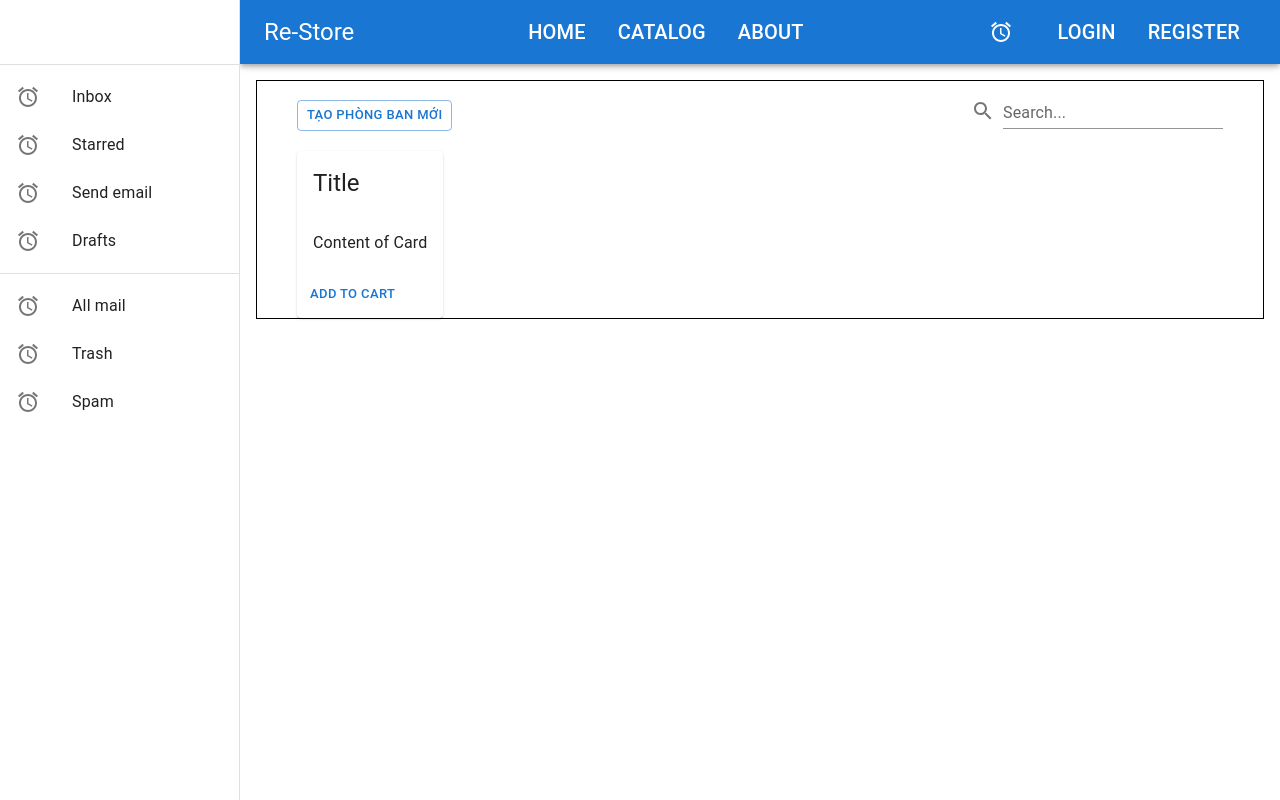
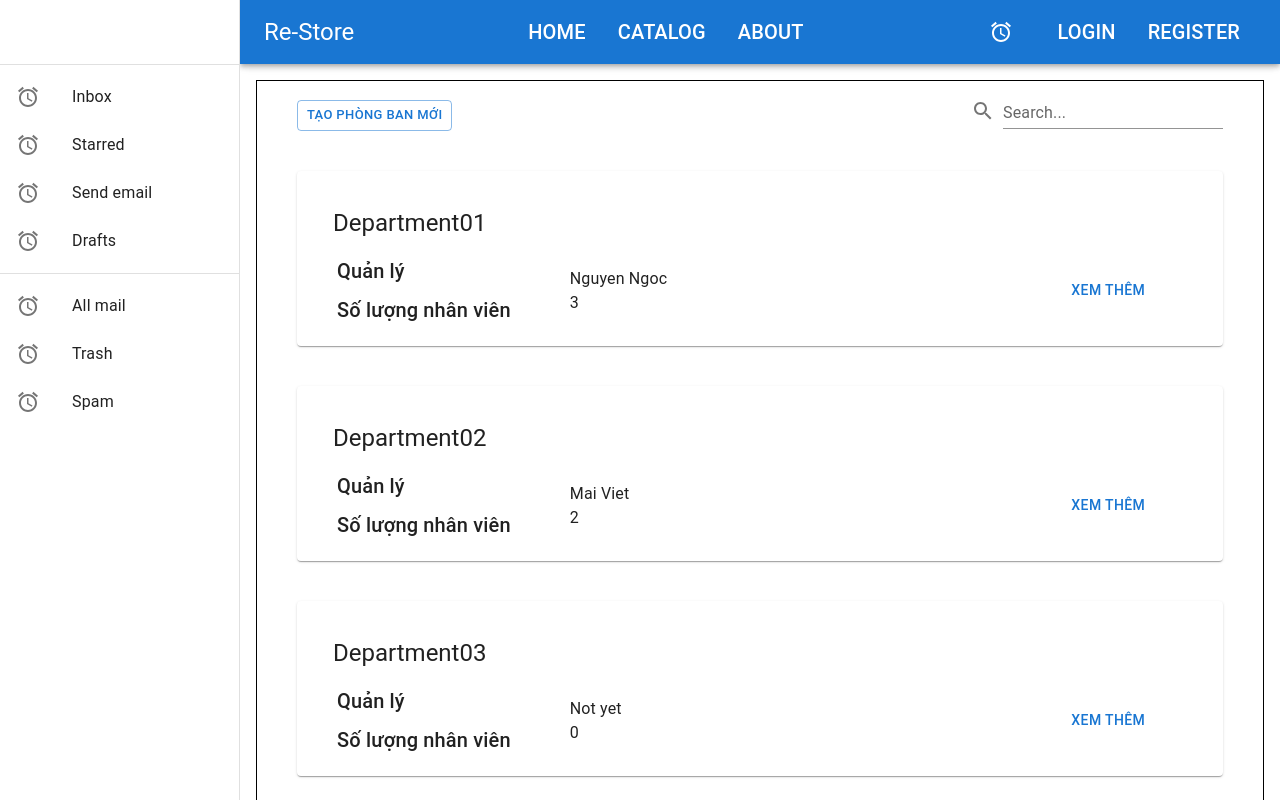
Before and after one commit to huylinhit/hr_management_system, a React (Create React App) app: page /department-list in a window 1280 px wide. Shown: the top 800 px of the page. Built offline with nearby package versions, Linux system fonts and the light colour scheme.

Commit message:
Complete view department list

```diff
--- /dev/null
+++ b/src/app/models/department.ts
@@ -0,0 +1,4 @@
+export interface Department {
+    departmentId: number;
+    departmentName: string;
+}
--- /dev/null
+++ b/src/app/models/userInfor.ts
@@ -0,0 +1,20 @@
+export interface UserInfor {
+    staffId: number;
+    userId: number;
+    lastName: string;
+    firstName: string;
+    dob: string;
+    phone: string;
+    gender: number;
+    address: string;
+    country: string;
+    citizenId: string;
+    departmentId: number;
+    position: string;
+    hireDate: string;
+    bankAccount: string;
+    bankAccountName: string;
+    bank: string;
+    WorkTimeByYear: number;
+    accountStatus: number;
+}
--- /dev/null
+++ b/src/app/store/data.tsx
@@ -0,0 +1,25 @@
+export const USERINFOR = [
+    {staffId: 1, userId: 1, lastName:"Nguyen", firstName:"Ngoc", dob:"2003-09-15", phone:"0909090909", gender:0, address:"hok bik",
+      country:"VietNam", citizenId:"086728991835", departmentId: 1, position: "Manager", hireDate:"2020-01-01", bankAccount:"oidwofew",
+      bankAccountName:"Nguyen Bao Ngoc", bank:"abbank", WorkTimeByYear:12, accountStatus:1},
+    {staffId: 1, userId: 1, lastName:"Nguyen", firstName:"Ngoc", dob:"2003-09-15", phone:"0909090909", gender:0, address:"hok bik",
+      country:"VietNam", citizenId:"086728991835", departmentId: 1, position: "", hireDate:"2020-01-01", bankAccount:"oidwofew",
+      bankAccountName:"Nguyen Bao Ngoc", bank:"abbank", WorkTimeByYear:12, accountStatus:1},
+    {staffId: 1, userId: 1, lastName:"Nguyen", firstName:"Ngoc", dob:"2003-09-15", phone:"0909090909", gender:0, address:"hok bik",
+      country:"VietNam", citizenId:"086728991835", departmentId: 1, position: "", hireDate:"2020-01-01", bankAccount:"oidwofew",
+      bankAccountName:"Nguyen Bao Ngoc", bank:"abbank", WorkTimeByYear:12, accountStatus:1},
+    {staffId: 1, userId: 1, lastName:"Mai", firstName:"Viet", dob:"2003-09-15", phone:"0909090909", gender:0, address:"hok bik",
+      country:"VietNam", citizenId:"086728991835", departmentId: 2, position: "Manager", hireDate:"2020-01-01", bankAccount:"oidwofew",
+      bankAccountName:"Nguyen Bao Ngoc", bank:"abbank", WorkTimeByYear:12, accountStatus:1},
+    {staffId: 1, userId: 1, lastName:"Nguyen", firstName:"Ngoc", dob:"2003-09-15", phone:"0909090909", gender:0, address:"hok bik",
+      country:"VietNam", citizenId:"086728991835", departmentId: 2, position: "", hireDate:"2020-01-01", bankAccount:"oidwofew",
+      bankAccountName:"Nguyen Bao Ngoc", bank:"abbank", WorkTimeByYear:12, accountStatus:1},
+  ]
+
+export const DEPARTMENT = [
+    {departmentId: 1, departmentName: "Department01"},
+    {departmentId: 2, departmentName: "Department02"},
+    {departmentId: 3, departmentName: "Department03"},
+    {departmentId: 4, departmentName: "Department04"},
+    {departmentId: 5, departmentName: "Department05"},
+  ]
--- a/src/features/department/DepartmentPage.tsx
+++ b/src/features/department/DepartmentPage.tsx
@@ -6,16 +6,31 @@ import DepartmentHeader from "./component/DepartmentHeader";
 
 // style
 import "./DepartmentPage.css"
+import { useState } from "react";
 
+// api
+import { Department } from "../../app/models/department";
+import { UserInfor } from "../../app/models/userInfor";
+
+// Fake data
+import { USERINFOR } from "../../app/store/data"
+import { DEPARTMENT } from "../../app/store/data"
 
 export default function DepartmentPage () {
+  // -------------------------- VAR -----------------------------
+  // -------------------------- STATE ---------------------------
+  const [departments, setDepartments] = useState<Department[]>(DEPARTMENT)
+  const [staffs, setStaffs] = useState<UserInfor[]>(USERINFOR)
+  // -------------------------- REDUX ---------------------------
+  // -------------------------- EFFECT --------------------------
+  // -------------------------- MAIN ----------------------------
   return (
     <Box className="page-content">
-      <Grid xs={12} sx={{ marginBottom: "20px" }}>
+      <Grid container xs={12} sx={{ marginBottom: "20px" }}>
         <DepartmentHeader />
       </Grid>
       <Grid container xs={12}>
-        <DepartmentList />
+        <DepartmentList departments={departments} staffs={staffs} />
       </Grid>
     </Box>
   );
--- a/src/features/department/component/DepartmentCard.tsx
+++ b/src/features/department/component/DepartmentCard.tsx
@@ -1,15 +1,53 @@
-import { Button, Card, CardActions, CardContent, CardHeader } from "@mui/material";
+import { Button, Card, CardActions, CardContent, CardHeader, Grid, Typography } from "@mui/material";
+import { Department } from "../../../app/models/department";
+import { UserInfor } from "../../../app/models/userInfor";
 
-export default function DepartmentCard () {
+// interface
+interface Props {
+    department: Department
+    staffs: UserInfor[]
+}
+
+export default function DepartmentCard ({department, staffs}: Props) {
+    // -------------------------- VAR -----------------------------
+    const manager = staffs.find((staff) => staff.departmentId === department.departmentId && staff.position === "Manager")
+    const staffInDepartment = staffs?.filter((staff) => staff.departmentId === department.departmentId)
+    let countStaff = 0
+    for (let index = 0; index < staffInDepartment.length; index++) {
+        countStaff++;
+    }
+    // -------------------------- STATE ---------------------------
+    // -------------------------- REDUX ---------------------------
+    // -------------------------- EFFECT --------------------------
+    // -------------------------- MAIN ----------------------------
     return (
-        <Card sx={{}}>
-            <CardHeader title="Title"/>
-            <CardContent>
-                Content of Card
-                </CardContent>
-            <CardActions>
-            <Button size="small">Add to cart</Button>
-            </CardActions>
+        <Card sx={{ width: "100%", padding: "20px", margin: "20px 0" }}>
+            <CardHeader title={department.departmentName}/>
+            <Grid container sx={{ display: "flex", justifyContent:"center", alignItems:"center"}}>
+                <Grid xs={10} sx={{ display: "flex", justifyContent:"center", alignItems:"center", padding:"0 20px"}}>
+                        <Grid xs={4}>
+                            <Typography gutterBottom variant="h6">
+                                Quản lý
+                            </Typography>
+                            <Typography variant="h6">
+                                Số lượng nhân viên
+                            </Typography>
+                        </Grid>
+                        <Grid xs={8}>
+                            <Typography>
+                                {manager? manager.lastName + " " + manager.firstName : "Not yet"}
+                            </Typography>
+                            <Typography>
+                                {countStaff}
+                            </Typography>
+                        </Grid>
+                </Grid>
+                <Grid xs={2}>
+                    <CardActions>
+                        <Button size="medium">Xem thêm</Button>
+                    </CardActions>
+                </Grid>
+            </Grid>
         </Card>
     )
 }
--- a/src/features/department/component/DepartmentList.tsx
+++ b/src/features/department/component/DepartmentList.tsx
@@ -2,11 +2,26 @@ import { Grid } from "@mui/material";
 
 // component
 import DepartmentCard from "./DepartmentCard";
+import { Department } from "../../../app/models/department";
+import { UserInfor } from "../../../app/models/userInfor";
 
-export default function DepartmentList () {
+// interface
+interface Props {
+    departments: Department[]
+    staffs: UserInfor[]
+}
+
+export default function DepartmentList ({departments, staffs}: Props) {
+    // -------------------------- VAR -----------------------------
+    // -------------------------- STATE ---------------------------
+    // -------------------------- REDUX ---------------------------
+    // -------------------------- EFFECT --------------------------
+    // -------------------------- MAIN ----------------------------
     return (
         <Grid container >
-            <DepartmentCard/>
+            {departments.map((department) => (
+                <DepartmentCard key={department.departmentId} department={department} staffs={staffs}/>
+            ))}
         </Grid>
     )
 }
```
